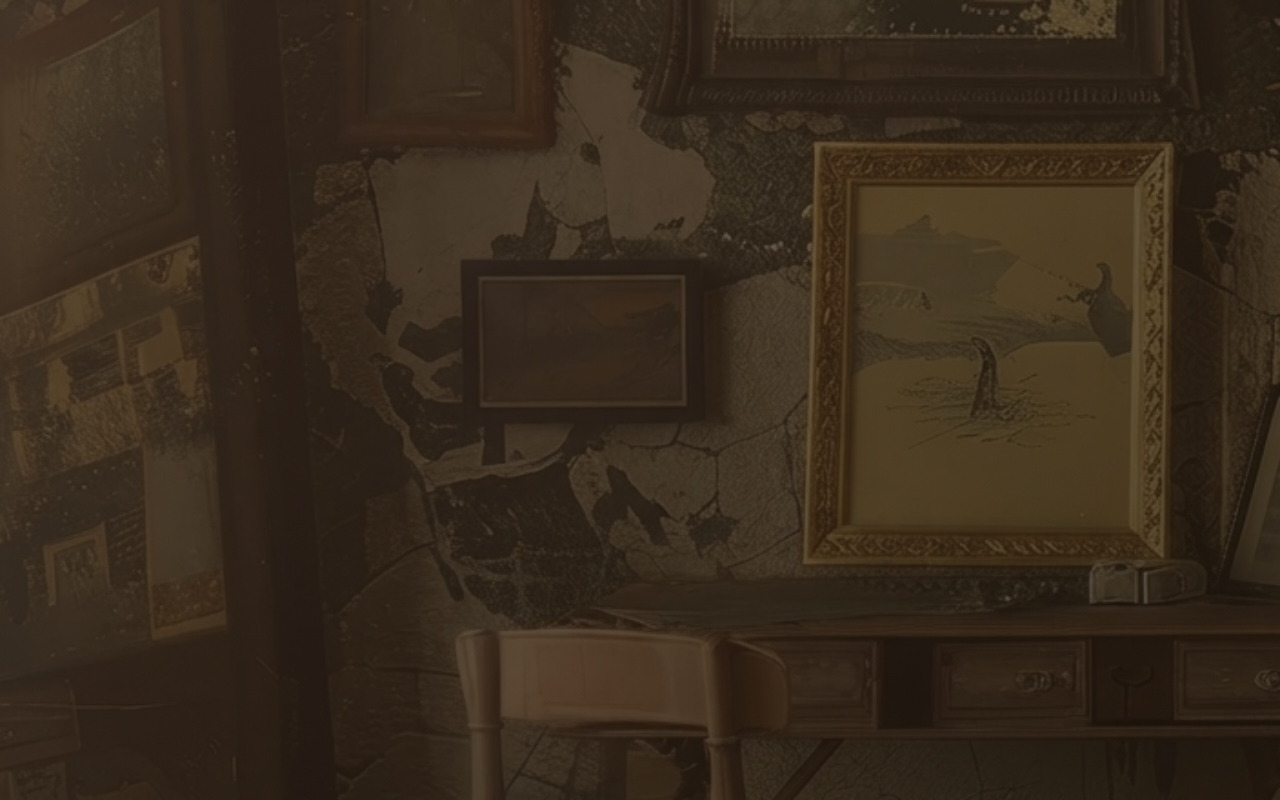
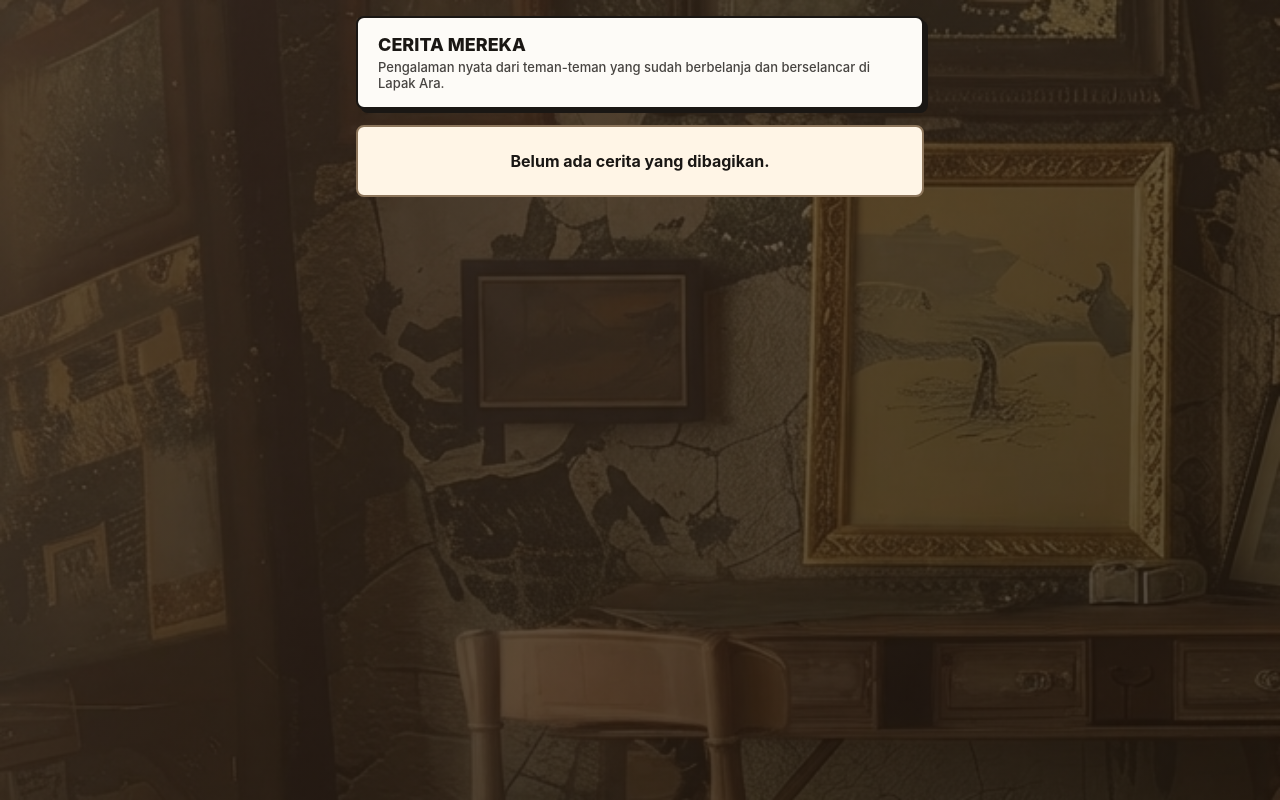
Before and after one commit to oktaviandwipramudya504-sys/lapak-loak, a React (Vite) app: page /ulasan in a window 1280 px wide. Before the commit this address had no page. Built offline with nearby package versions, Linux system fonts and the light colour scheme; no server answers; the database is empty.

Commit message:
feat: implementasi fitur Cerita Mereka (Customer Testimonials)

```diff
--- a/src/App.jsx
+++ b/src/App.jsx
@@ -8,6 +8,7 @@ import Checkout from './pages/buyer/Checkout.jsx';
 import Payment from './pages/buyer/Payment.jsx';
 import OrderTracking from './pages/buyer/OrderTracking.jsx';
 import BuyerStoryForm from './pages/buyer/BuyerStoryForm.jsx';
+import BuyerStories from './pages/buyer/BuyerStories.jsx'; // <-- Impor halaman daftar cerita mereka
 import MyActivity from './pages/buyer/MyActivity.jsx'; // <-- Impor halaman aktivitas saya
 
 // Halaman admin
@@ -33,6 +34,7 @@ export default function App() {
       <Route path="/bayar/:orderCode" element={<Payment />} />
       <Route path="/pesanan/:orderCode" element={<OrderTracking />} />
       <Route path="/pesanan/:orderCode/cerita" element={<BuyerStoryForm />} />
+      <Route path="/ulasan" element={<BuyerStories />} /> {/* <-- Rute baru untuk daftar cerita mereka */}
       <Route path="/aktivitas-saya" element={<MyActivity />} /> {/* <-- Rute baru untuk aktivitas pembeli */}
 
       {/* Sisi admin — perlu login, sama-sama diakses dari HP/laptop */}
--- /dev/null
+++ b/src/pages/buyer/BuyerStories.jsx
@@ -0,0 +1,87 @@
+import { useEffect, useState } from 'react'
+import { supabase } from '../../lib/supabaseClient'
+import Loader from '../../components/Loader'
+
+export default function BuyerStories() {
+  const [stories, setStories] = useState([])
+  const [loading, setLoading] = useState(true)
+
+  useEffect(() => {
+    async function fetchStories() {
+      setLoading(true)
+      const { data, error } = await supabase
+        .from('buyer_stories')
+        .select('*')
+        .order('created_at', { ascending: false })
+
+      if (error) {
+        console.error('Gagal memuat cerita:', error)
+      } else {
+        setStories(data ?? [])
+      }
+      setLoading(false)
+    }
+
+    fetchStories()
+  }, [])
+
+  if (loading) return <div className="app-shell" data-area="buyer" style={{ padding: 16 }}><Loader text="Memuat cerita..." /></div>
+
+  return (
+    <div className="app-shell" data-area="buyer" style={{ padding: 16, maxWidth: 600, margin: '0 auto' }}>
+      <div style={{
+        background: '#fdfbf7',
+        border: '2px solid #1A1714',
+        boxShadow: '4px 4px 0px #1A1714',
+        padding: '16px 20px',
+        borderRadius: '8px',
+        marginBottom: 16
+      }}>
+        <h1 style={{ fontSize: 18, fontWeight: '800', margin: 0, color: '#1A1714', textTransform: 'uppercase' }}>
+          Cerita Mereka
+        </h1>
+        <p style={{ fontSize: 13, color: '#1A1714', opacity: 0.8, margin: '4px 0 0' }}>
+          Pengalaman nyata dari teman-teman yang sudah berbelanja dan berselancar di Lapak Ara.
+        </p>
+      </div>
+
+      {stories.length === 0 ? (
+        <div style={{ textAlign: 'center', padding: '24px', background: '#FFF5E6', border: '2px solid #8C755B', borderRadius: 8 }}>
+          <p style={{ fontWeight: '700', color: '#1A1714', margin: 0 }}>Belum ada cerita yang dibagikan.</p>
+        </div>
+      ) : (
+        <div style={{ display: 'flex', flexDirection: 'column', gap: 12 }}>
+          {stories.map((s) => {
+            const dateObj = new Date(s.created_at)
+            const formattedDate = dateObj.toLocaleDateString('id-ID', {
+              day: 'numeric',
+              month: 'short',
+              year: 'numeric',
+            })
+
+            return (
+              <div key={s.id} style={{ padding: 16, background: '#FFF5E6', border: '1px solid #8C755B', borderRadius: 8 }}>
+                <div style={{ display: 'flex', justifyContent: 'space-between', alignItems: 'center', marginBottom: 6 }}>
+                  <span style={{ fontSize: 14, fontWeight: 800, color: '#1A1714' }}>
+                    {s.buyer_name || 'Pembeli Setia'}
+                  </span>
+                  <span style={{ fontSize: 12, opacity: 0.7, color: '#1A1714' }}>
+                    {formattedDate}
+                  </span>
+                </div>
+
+                <div style={{ color: 'var(--amber)', fontSize: 16, marginBottom: 6 }}>
+                  {'★'.repeat(s.rating || 5)}{'☆'.repeat(5 - (s.rating || 5))}
+                </div>
+
+                <p style={{ margin: 0, fontSize: 14, color: '#1A1714', lineHeight: 1.4 }}>
+                  "{s.comment}"
+                </p>
+              </div>
+            )
+          })}
+        </div>
+      )}
+    </div>
+  )
+}
--- a/src/pages/buyer/BuyerStoryForm.jsx
+++ b/src/pages/buyer/BuyerStoryForm.jsx
@@ -7,10 +7,41 @@ export default function BuyerStoryForm() {
   const [rating, setRating] = useState(5)
   const [comment, setComment] = useState('')
   const [sent, setSent] = useState(false)
+  const [loading, setLoading] = useState(false)
 
   async function submit() {
-    await supabase.from('buyer_stories').insert({ order_code: orderCode, rating, comment })
-    setSent(true)
+    if (!comment.trim()) {
+      alert('Tuliskan cerita pengalamanmu dulu ya kak!')
+      return
+    }
+
+    setLoading(true)
+    try {
+      // Mengambil nama pembeli dari tabel orders berdasarkan order_code
+      const { data: orderData } = await supabase
+        .from('orders')
+        .select('buyer_name')
+        .eq('order_code', orderCode)
+        .single()
+
+      const buyerName = orderData?.buyer_name || 'Pembeli Setia'
+
+      // Menyimpan data ke tabel buyer_stories sesuai alur aslimu + buyer_name
+      const { error } = await supabase.from('buyer_stories').insert({
+        order_code: orderCode,
+        buyer_name: buyerName,
+        rating,
+        comment
+      })
+
+      if (error) throw error
+      setSent(true)
+    } catch (err) {
+      console.error('Gagal mengirim ulasan:', err)
+      alert('Gagal mengirim cerita, silahkan coba lagi ya.')
+    } finally {
+      setLoading(false)
+    }
   }
 
   if (sent) {
@@ -40,9 +71,11 @@ export default function BuyerStoryForm() {
         rows={4}
         value={comment}
         onChange={(e) => setComment(e.target.value)}
-        style={{ marginBottom: 10 }}
+        style={{ marginBottom: 10, width: '100%', padding: 8 }}
       />
-      <button className="btn-primary" onClick={submit}>Kirim cerita</button>
+      <button className="btn-primary" onClick={submit} disabled={loading}>
+        {loading ? 'Mengirim...' : 'Kirim cerita'}
+      </button>
     </div>
   )
 }
--- a/src/pages/buyer/Home.jsx
+++ b/src/pages/buyer/Home.jsx
@@ -21,7 +21,6 @@ export default function Home() {
       return url;
     }
     // Jika berupa path di Supabase Storage, ambil public URL-nya
-    // Asumsi bucket yang digunakan bernama 'affiliates' atau 'items'. Sesuaikan jika berbeda.
     const { data } = supabase.storage
       .from('affiliates')
       .getPublicUrl(url);
@@ -108,7 +107,7 @@ export default function Home() {
         </div>
       </header>
 
-      {/* Filter Kategori Interaktif */}
+      {/* Filter Kategori Interaktif & Tombol Cerita Mereka */}
       <div style={{ display: 'flex', gap: 8, overflowX: 'auto', margin: '12px 0', paddingBottom: 4 }}>
         {FILTERS.map((f) => {
           const isActive = activeFilter === f;
@@ -128,6 +127,24 @@ export default function Home() {
             </button>
           );
         })}
+
+        {/* Tombol Navigasi ke Halaman Cerita Mereka */}
+        <button
+          onClick={() => navigate('/ulasan')}
+          className="btn-secondary"
+          style={{
+            whiteSpace: 'nowrap',
+            fontSize: 13,
+            padding: '6px 14px',
+            borderRadius: '20px',
+            background: '#fdfbf7',
+            border: '2px solid #1A1714',
+            fontWeight: '700',
+            color: '#1A1714'
+          }}
+        >
+          ⭐ Cerita Mereka
+        </button>
       </div>
 
       {/* Fitur Iklan / Rekomendasi Mandiri */}
```
